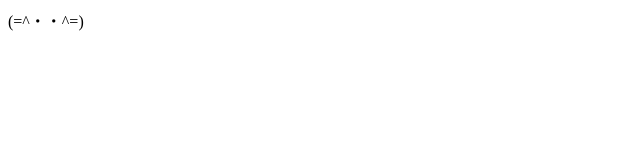
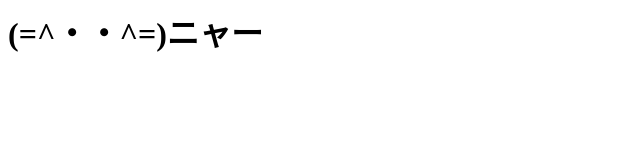
Before and after one commit to gitronron/gitronron.github.io, a plain HTML site: page index.html in a window 1280 px wide. Shown: the whole page, without its empty margins (0-640 px from the left). Drawn offline with Linux system fonts and the light colour scheme.

Commit message:
Update index.html

```diff
--- a/index.html
+++ b/index.html
@@ -1 +1 @@
-(=^・・^=)
+<h1>(=^・・^=)ニャー</h1>
```
